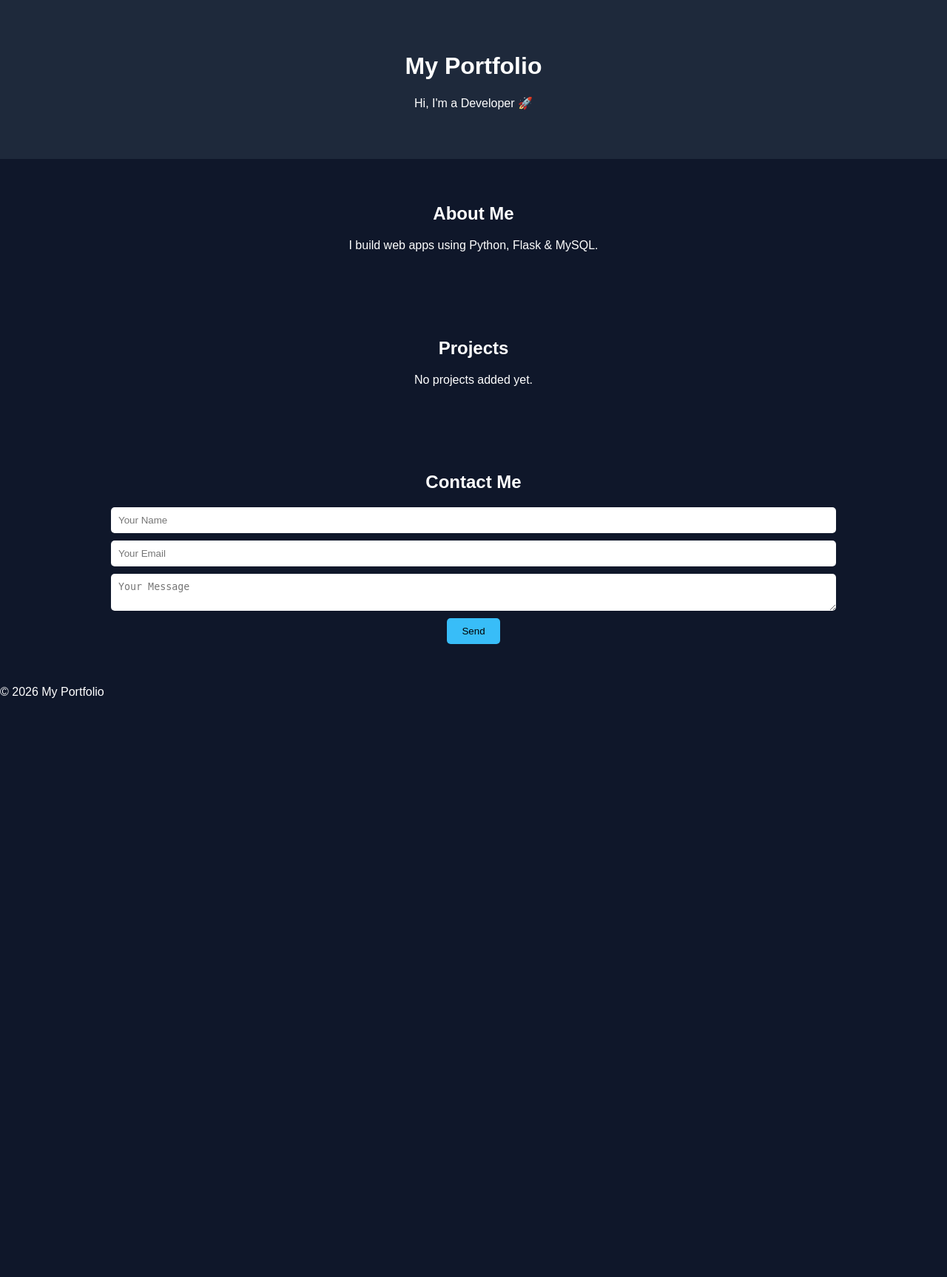
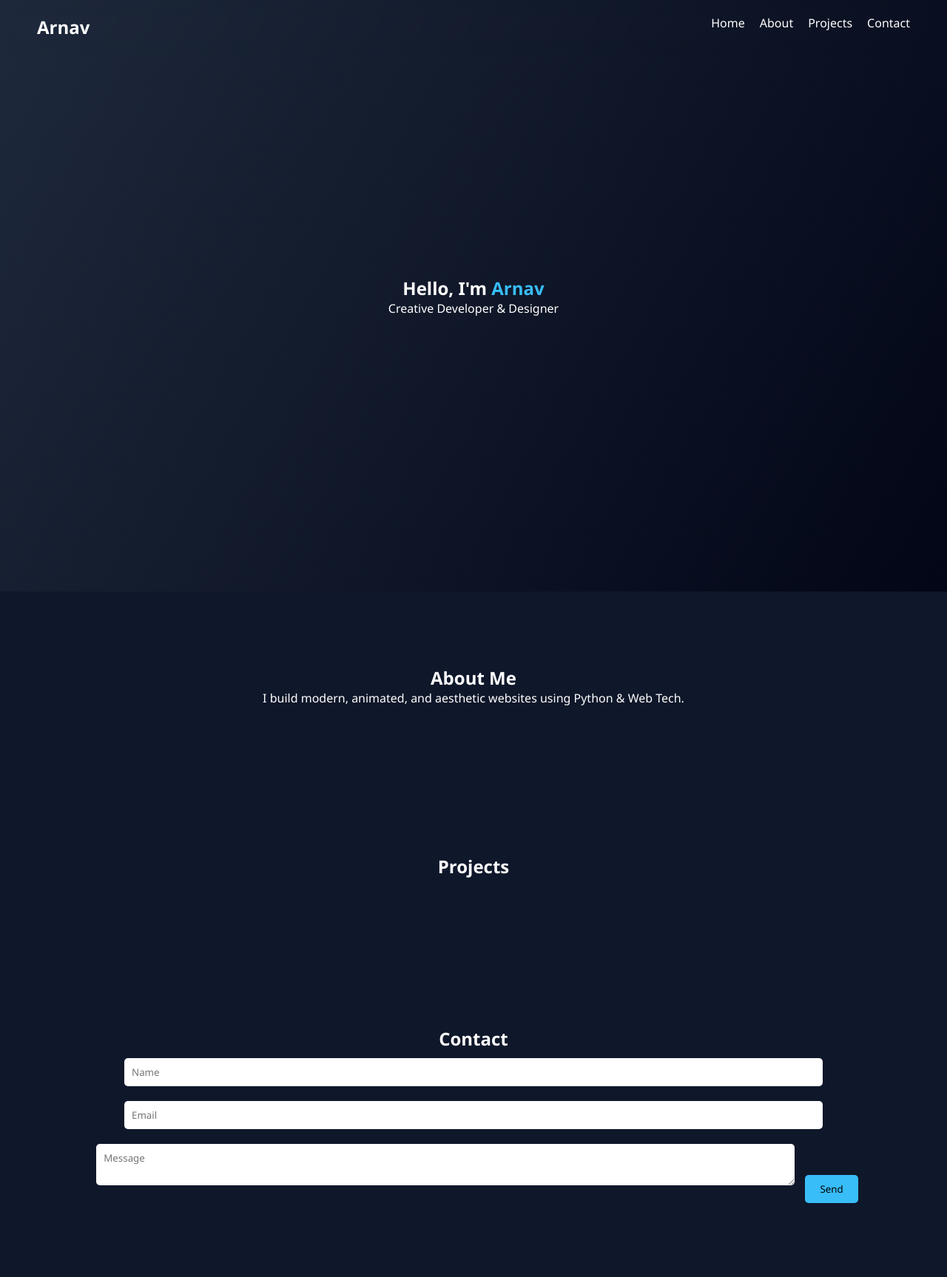
Before and after one commit to Arnav25bcad11/AB, a Flask app: page / in a window 1280 px wide. Shown: the whole page at 74% size. Before the commit the page ends 944 px from the top, so only its background shows below. Run offline with Flask 3, Linux system fonts and the light colour scheme; data that the repository does not hold is empty; parts of the project's set-up code (start-up, migrations or seed data) failed here and were passed over.

Commit message:
update project

```diff
--- /dev/null
+++ b/static/script.js
@@ -0,0 +1,8 @@
+// Smooth scrolling
+document.querySelectorAll('a').forEach(anchor => {
+    anchor.addEventListener('click', function(e) {
+        e.preventDefault();
+        document.querySelector(this.getAttribute('href'))
+            .scrollIntoView({ behavior: 'smooth' });
+    });
+});
--- a/static/style.css
+++ b/static/style.css
@@ -1,39 +1,95 @@
+* {
+    margin: 0;
+    padding: 0;
+    box-sizing: border-box;
+    font-family: 'Segoe UI', sans-serif;
+}
+
 body {
-    font-family: Arial, sans-serif;
-    margin: 0;
     background: #0f172a;
     color: white;
 }
 
-header {
-    text-align: center;
-    padding: 50px;
-    background: #1e293b;
+/* NAV */
+nav {
+    display: flex;
+    justify-content: space-between;
+    padding: 20px 50px;
+    position: fixed;
+    width: 100%;
+    backdrop-filter: blur(10px);
 }
 
+nav ul {
+    display: flex;
+    list-style: none;
+}
+
+nav ul li {
+    margin-left: 20px;
+}
+
+nav a {
+    color: white;
+    text-decoration: none;
+}
+
+/* HERO */
+.hero {
+    height: 100vh;
+    display: flex;
+    flex-direction: column;
+    justify-content: center;
+    align-items: center;
+    background: linear-gradient(120deg, #1e293b, #020617);
+}
+
+.hero span {
+    color: #38bdf8;
+}
+
+/* SECTIONS */
 section {
-    padding: 40px;
+    padding: 100px 50px;
     text-align: center;
 }
 
-.projects .card {
-    display: inline-block;
-    background: #334155;
-    margin: 15px;
-    padding: 20px;
-    border-radius: 10px;
-    width: 250px;
+/* PROJECTS */
+.projects-container {
+    display: flex;
+    flex-wrap: wrap;
+    justify-content: center;
 }
 
-.projects img {
-    border-radius: 10px;
-    margin-top: 10px;
+.card {
+    background: rgba(255,255,255,0.05);
+    margin: 20px;
+    padding: 20px;
+    width: 250px;
+    border-radius: 15px;
+    backdrop-filter: blur(10px);
+    transition: 0.3s;
 }
 
-.contact input, .contact textarea {
-    display: block;
+.card:hover {
+    transform: translateY(-10px) scale(1.05);
+}
+
+.card img {
+    width: 100%;
+    border-radius: 10px;
+}
+
+.card a {
+    display: inline-block;
+    margin-top: 10px;
+    color: #38bdf8;
+}
+
+/* CONTACT */
+input, textarea {
     width: 80%;
-    margin: 10px auto;
+    margin: 10px;
     padding: 10px;
     border-radius: 5px;
     border: none;
--- a/templates/index.html
+++ b/templates/index.html
@@ -2,57 +2,66 @@
 <html lang="en">
 <head>
 <meta charset="UTF-8">
-    <title>My Portfolio</title>
+<meta name="viewport" content="width=device-width, initial-scale=1.0">
+<title>Arnav Portfolio</title>
+
 <link rel="stylesheet" href="{{ url_for('static', filename='style.css') }}">
+
 </head>
 <body>
 
-<header>
-    <h1>My Portfolio</h1>
-    <p>Hi, I'm a Developer 🚀</p>
-</header>
+<!-- NAVBAR -->
+<nav>
+    <h2 class="logo">Arnav</h2>
+    <ul>
+        <li><a href="#home">Home</a></li>
+        <li><a href="#about">About</a></li>
+        <li><a href="#projects">Projects</a></li>
+        <li><a href="#contact">Contact</a></li>
+    </ul>
+</nav>
 
-<section class="about">
-    <h2>About Me</h2>
-    <p>I build web apps using Python, Flask & MySQL.</p>
+<!-- HERO -->
+<section id="home" class="hero">
+    <h1>Hello, I'm <span>Arnav</span></h1>
+    <p>Creative Developer & Designer</p>
 </section>
 
-<section class="projects">
+<!-- ABOUT -->
+<section id="about">
+    <h2>About Me</h2>
+    <p>I build modern, animated, and aesthetic websites using Python & Web Tech.</p>
+</section>
+
+<!-- PROJECTS -->
+<section id="projects">
     <h2>Projects</h2>
 
-    {% if projects %}
+    <div class="projects-container">
         {% for project in projects %}
         <div class="card">
+            <img src="{{ project.image_url }}">
             <h3>{{ project.title }}</h3>
             <p>{{ project.description }}</p>
-                {% if project.image_url %}
-                    <img src="{{ project.image_url }}" width="200">
-                {% endif %}
-                <br>
-                {% if project.project_link %}
-                    <a href="{{ project.project_link }}" target="_blank">View Project</a>
-                {% endif %}
+            <a href="{{ project.project_link }}" target="_blank">View</a>
         </div>
         {% endfor %}
-    {% else %}
-        <p>No projects added yet.</p>
-    {% endif %}
+    </div>
 
 </section>
 
-<section class="contact">
-    <h2>Contact Me</h2>
+<!-- CONTACT -->
+<section id="contact">
+    <h2>Contact</h2>
     <form action="/contact" method="POST">
-        <input type="text" name="name" placeholder="Your Name" required>
-        <input type="email" name="email" placeholder="Your Email" required>
-        <textarea name="message" placeholder="Your Message" required></textarea>
+        <input type="text" name="name" placeholder="Name" required>
+        <input type="email" name="email" placeholder="Email" required>
+        <textarea name="message" placeholder="Message"></textarea>
         <button type="submit">Send</button>
     </form>
 </section>
 
-<footer>
-    <p>© 2026 My Portfolio</p>
-</footer>
+<script src="{{ url_for('static', filename='script.js') }}"></script>
 
 </body>
 </html>
```
Lines whose indentation alone changed are shown as unchanged.
